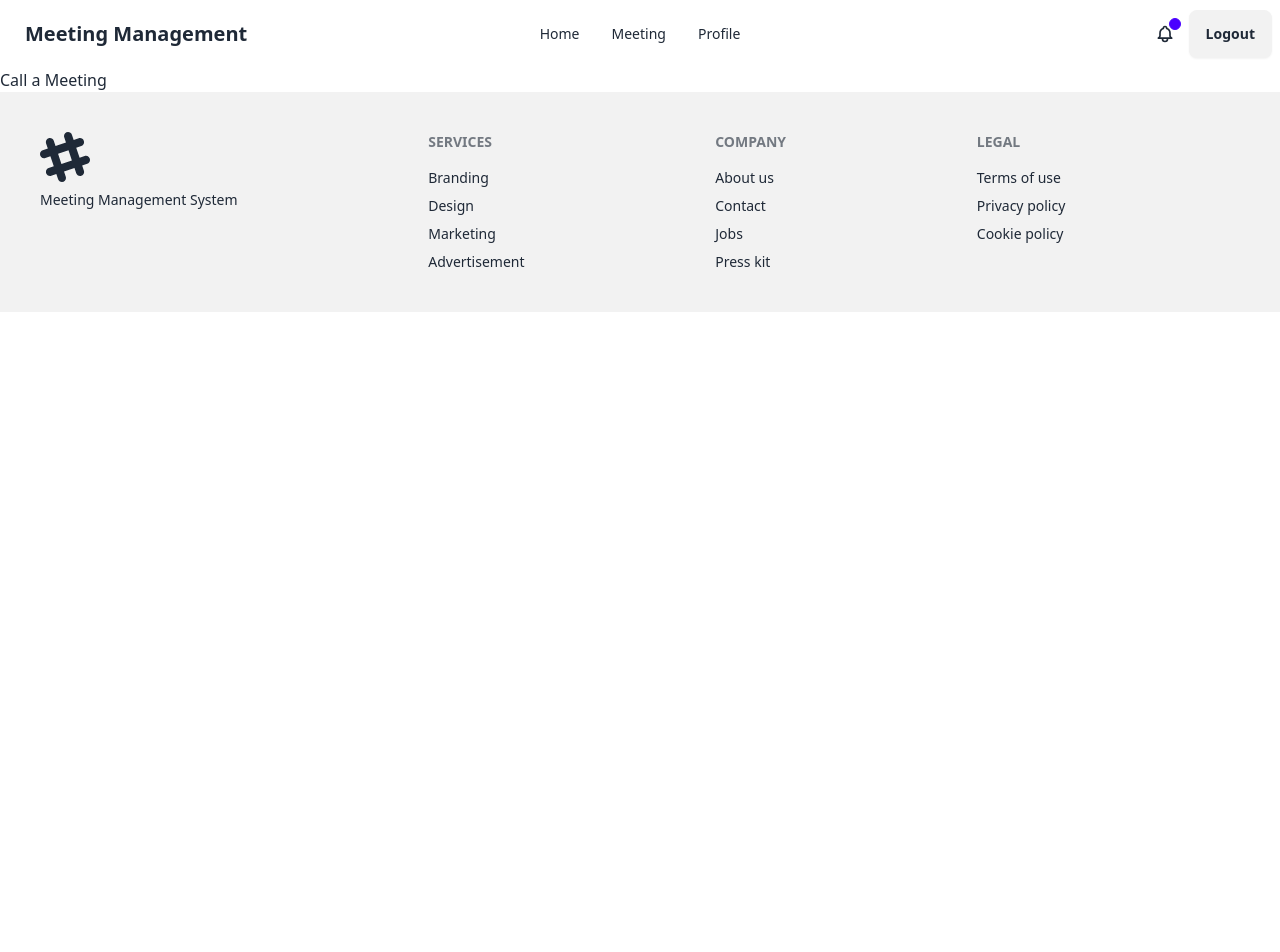
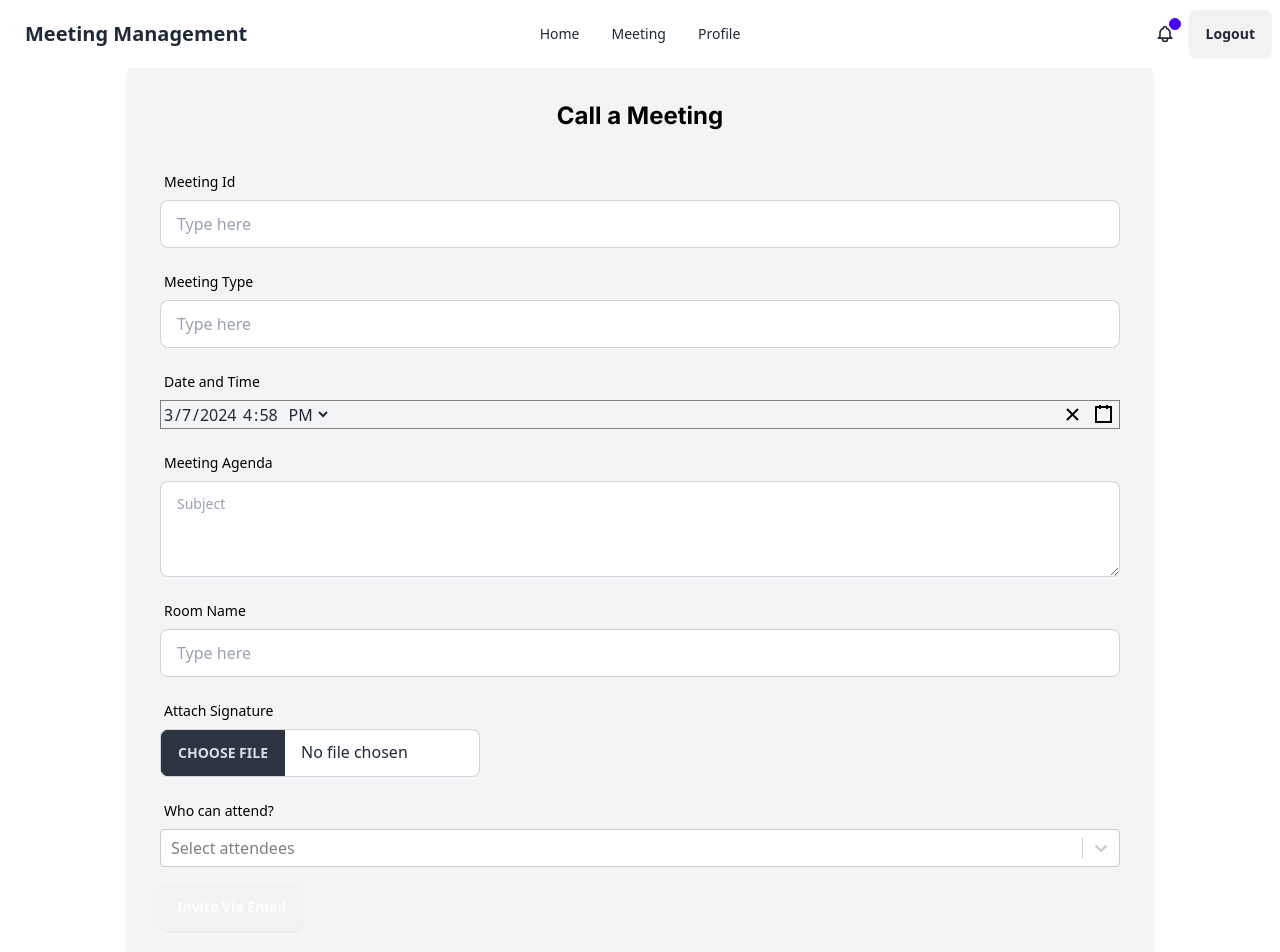
Before and after one commit to sourav3020/Meeting_Management_System, a React (Vite) app: page /callmeeting in a window 1280 px wide. Shown: the top 952 px of the page. Before the commit the page ends 800 px from the top, so only its background shows below. Built offline with nearby package versions, Linux system fonts and the light colour scheme.

Commit message:
call meeting almost done

```diff
--- a/index.html
+++ b/index.html
@@ -1,13 +1,19 @@
 <!doctype html>
 <html lang="en">
+
 <head>
   <meta charset="UTF-8" />
   <link rel="icon" type="image/svg+xml" href="/vite.svg" />
   <meta name="viewport" content="width=device-width, initial-scale=1.0" />
+  <link rel="preconnect" href="https://fonts.googleapis.com">
+  <link rel="preconnect" href="https://fonts.gstatic.com" crossorigin>
+  <link href="https://fonts.googleapis.com/css2?family=Inter:wght@100..900&display=swap" rel="stylesheet">
   <title>Meeting Management</title>
 </head>
+
 <body>
   <div id="root"></div>
   <script type="module" src="/src/main.jsx"></script>
 </body>
+
 </html>
--- a/package.json
+++ b/package.json
@@ -13,8 +13,10 @@
     "localforage": "^1.10.0",
     "match-sorter": "^6.3.4",
     "react": "^18.2.0",
+    "react-datetime-picker": "^5.6.0",
     "react-dom": "^18.2.0",
     "react-router-dom": "^6.22.0",
+    "react-select": "^5.8.0",
     "sort-by": "^1.2.0"
   },
   "devDependencies": {
--- a/src/Pages/Meeting/CallMeeting.jsx
+++ b/src/Pages/Meeting/CallMeeting.jsx
@@ -1,10 +1,123 @@
-
+import { useState } from 'react';
+import DateTimePicker from 'react-datetime-picker';
+import Select from 'react-select';
+import 'react-datetime-picker/dist/DateTimePicker.css';
+import 'react-calendar/dist/Calendar.css';
+import 'react-clock/dist/Clock.css';
+import 'react-select';
 
 const CallMeeting = () => {
+
+    const [selectedDate, setSelectedDate] = useState(new Date());
+    const [selectedAttendees, setSelectedAttendees] = useState([]);
+
+    const attendeesOptions = [
+        { value: 'teachers', label: 'Teachers' },
+        { value: 'students', label: 'Students' },
+        { value: 'staffs', label: 'Staffs' },
+    ];
+
+    const handleSubmit = (e) => {
+        e.preventDefault();
+        // Add your form submission logic here
+    };
+
     return (
-        <div>
-            Call a Meeting
+        <div className="flex flex-col items-center justify-center min-h-screen bg-white">
+            <div className="w-full max-w-screen-lg p-8 bg-gray-100 shadow-md">
+                <p className="text-center text-black font-inter text-2xl font-bold mb-8">Call a Meeting</p>
+                <form onSubmit={handleSubmit}>
+                    <label className="form-control">
+                        <div className="label">
+                            <span className="label-text text-black">Meeting Id</span>
+                        </div>
+                        <input
+                            type="number"
+                            placeholder="Type here"
+                            className="input text-black input-bordered w-full bg-white"
 
+                        />
+                    </label>
+                    <label className="form-control mt-4">
+                        <div className="label">
+                            <span className="label-text text-black">Meeting Type</span>
+                        </div>
+                        <input
+                            type="text"
+                            placeholder="Type here"
+                            className="input text-black input-bordered w-full bg-white"
+
+                        />
+                    </label>
+
+                    <div className="mt-4 mb-4">
+                        <label className="form-control">
+                            <div className="label">
+                                <span className="label-text text-black">Date and Time</span>
+                            </div>
+                            <DateTimePicker
+                                onChange={setSelectedDate}
+                                value={selectedDate}
+                                style={{
+                                    width: '100%',
+                                    padding: '0.5rem',
+                                    border: '1px solid',
+                                    borderRadius: '4px',
+                                    boxSizing: 'border-box',
+                                }}
+                            />
+                        </label>
+                    </div>
+                    <label className="form-control">
+                        <div className="label">
+                            <span className="label-text text-black">Meeting Agenda</span>
+                        </div>
+                        <textarea className="textarea textarea-bordered text-black h-24 bg-white" placeholder="Subject"></textarea>
+                    </label>
+                    <label className="form-control mt-4">
+                        <div className="label">
+                            <span className="label-text text-black">Room Name</span>
+                        </div>
+                        <input
+                            type="text"
+                            placeholder="Type here"
+                            className="input text-black input-bordered w-full bg-white"
+
+                        />
+                    </label>
+                    <label className="form-control w-full max-w-xs mt-4">
+                        <div className="label">
+                            <span className="label-text text-black">Attach Signature</span>
+                        </div>
+                        <input type="file" className="file-input file-input-bordered w-full max-w-xs bg-white" />
+                    </label>
+                    <div className="label mt-4">
+                        <span className="label-text text-black">Who can attend?</span>
+                    </div>
+                    <Select
+                        isMulti
+                        options={attendeesOptions}
+                        value={selectedAttendees}
+                        onChange={(selectedOptions) => setSelectedAttendees(selectedOptions)}
+                        placeholder="Select attendees"
+                    />
+                    {/* The button to open modal */}
+                    <label htmlFor="my_modal_7" className="btn mt-4 text-white">Invite Via Email</label>
+
+                    {/* Put this part before </body> tag */}
+                    <input type="checkbox" id="my_modal_7" className="modal-toggle" />
+                    <div className="modal" role="dialog">
+                        <div className="modal-box">
+                            {/* Add your modal content here */}
+                        </div>
+                        <label className="modal-backdrop" htmlFor="my_modal_7">Close</label>
+                    </div>
+                    <div className='grid grid-cols-2 gap-10 mt-10'>
+                        <button className="btn btn-primary">Create Meeting</button>
+                        <button className="btn btn-outline btn-error">Preview</button>
+                    </div>
+                </form>
+            </div>
         </div>
     );
 };
--- /dev/null
+++ b/src/Pages/Meeting/GenerateMinutes.jsx
@@ -0,0 +1,11 @@
+
+
+const GenerateMinutes = () => {
+    return (
+        <div>
+            <p>Generate Minutes</p>
+        </div>
+    );
+};
+
+export default GenerateMinutes;
--- a/src/Pages/Meeting/Meeting.jsx
+++ b/src/Pages/Meeting/Meeting.jsx
@@ -16,6 +16,7 @@ const Meeting = () => {
                     <ul className="menu p-4 w-80 min-h-full bg-base-200 text-base-content">
                         {/* Sidebar content here */}
                         <li><Link to="/callmeeting">Call Meeting</Link></li>
+                        <li><Link to="/generateminutes">Generate Minutes</Link></li>
                         <li><Link to="/meetinglist">Meeting List</Link></li>
                     </ul>
 
--- a/src/main.jsx
+++ b/src/main.jsx
@@ -11,6 +11,7 @@ import Meeting from './Pages/Meeting/Meeting';
 import Profile from './Pages/Profile/Profile';
 import CallMeeting from './Pages/Meeting/CallMeeting';
 import MeetingList from './Pages/Meeting/MeetingList';
+import GenerateMinutes from './Pages/Meeting/GenerateMinutes';
 
 const router = createBrowserRouter([
   {
@@ -34,6 +35,10 @@ const router = createBrowserRouter([
         element: <CallMeeting></CallMeeting>
       },
       {
+        path: "/generateminutes",
+        element: <GenerateMinutes></GenerateMinutes>
+      },
+      {
         path: "/meetinglist",
         element: <MeetingList></MeetingList>
       },
--- a/tailwind.config.js
+++ b/tailwind.config.js
@@ -5,7 +5,11 @@ export default {
     "./src/**/*.{js,ts,jsx,tsx}",
   ],
   theme: {
-    extend: {},
+    extend: {
+      fontFamily: {
+        inter: ['Inter', 'sans-serif'],
+      },
+    },
   },
   plugins: [require("daisyui")],
 }
```
Also changed, not shown: 1 other file (tests, documents, lock files or other folders). Lines whose indentation alone changed are shown as unchanged.
